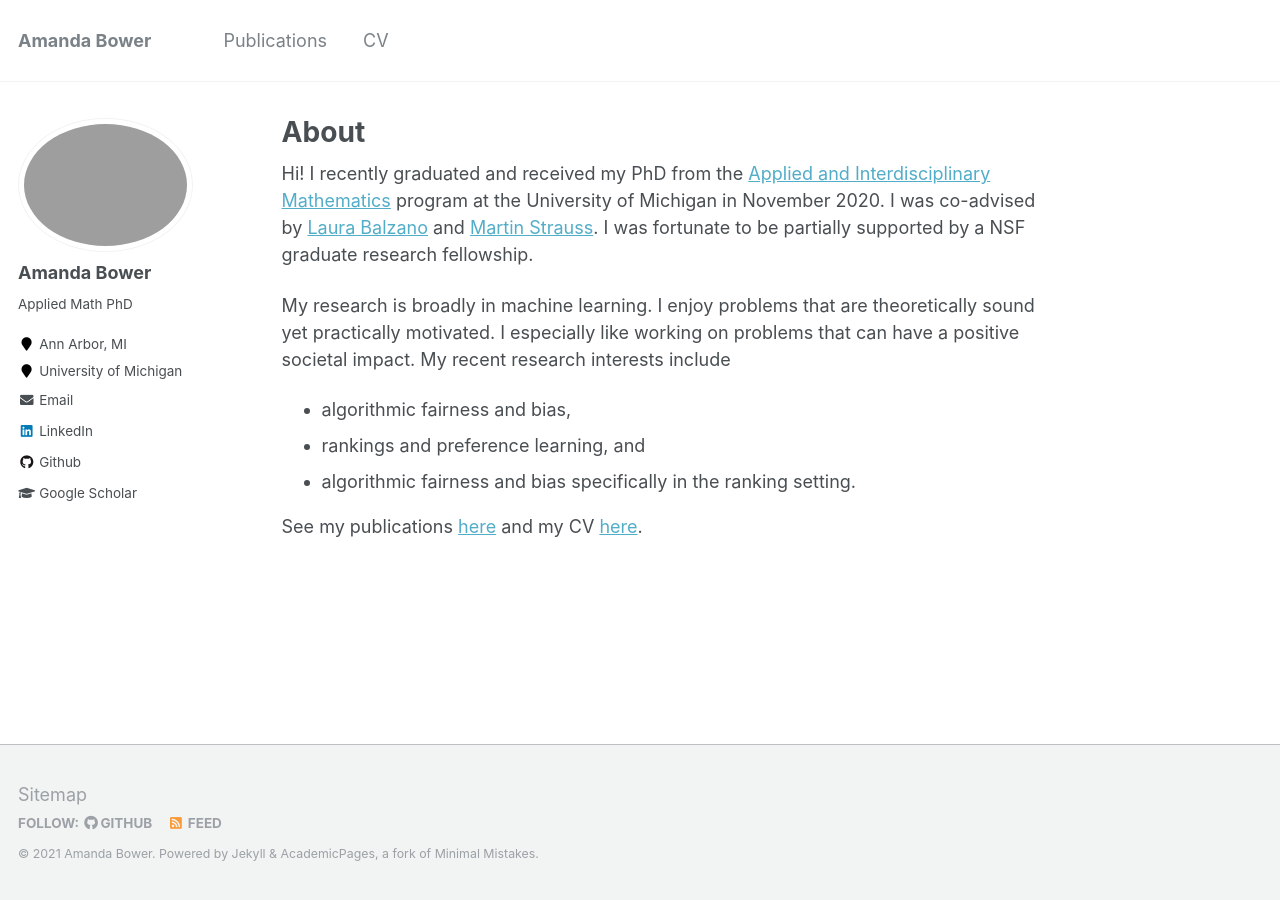
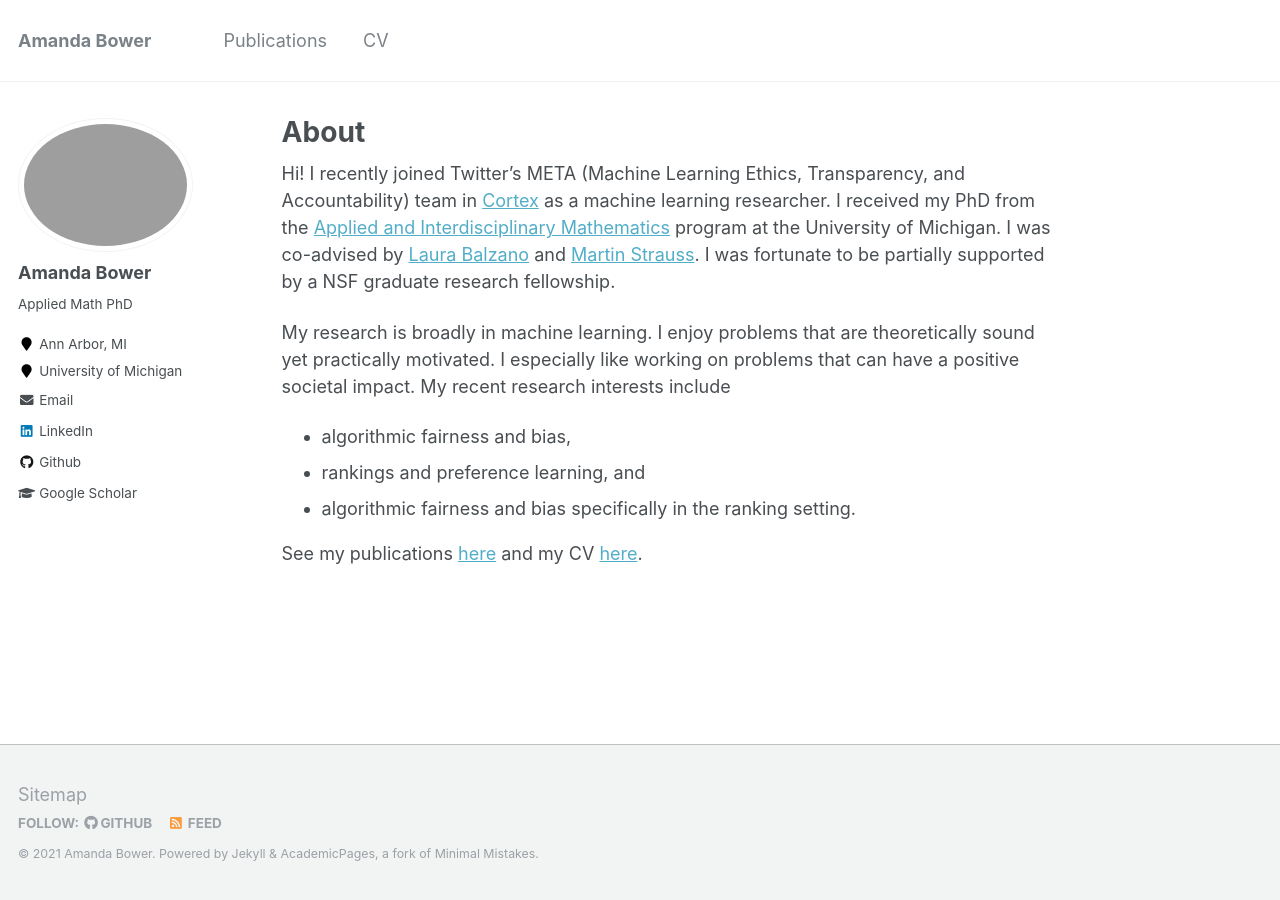
Before and after one commit to Amandarg/amandarg.github.io, a Jekyll site: the page built from _pages/about.md, in a window 1280 px wide. Built offline with Jekyll 4.4.1, drawn with Linux system fonts in a browser that asks for light colours.

Commit message:
Update about.md

```diff
--- a/_pages/about.md
+++ b/_pages/about.md
@@ -8,7 +8,7 @@ redirect_from:
   - /about.html
 ---
 
-Hi! I recently graduated and received my PhD from the [Applied and Interdisciplinary Mathematics](https://lsa.umich.edu/math/graduates/ph-d-programs/applied-and-interdisciplinary-mathematics--aim-.html) program at the University of Michigan in November 2020. I was co-advised by [Laura Balzano](http://web.eecs.umich.edu/~girasole/) and [Martin Strauss](http://web.eecs.umich.edu/~martinjs/). I was fortunate to be partially supported by a NSF graduate research fellowship.
+Hi! I recently joined Twitter's META (Machine Learning Ethics, Transparency, and Accountability) team in [Cortex](https://cortex.twitter.com) as a machine learning researcher. I received my PhD from the [Applied and Interdisciplinary Mathematics](https://lsa.umich.edu/math/graduates/ph-d-programs/applied-and-interdisciplinary-mathematics--aim-.html) program at the University of Michigan. I was co-advised by [Laura Balzano](http://web.eecs.umich.edu/~girasole/) and [Martin Strauss](http://web.eecs.umich.edu/~martinjs/). I was fortunate to be partially supported by a NSF graduate research fellowship.
 
 My research is broadly in machine learning. I enjoy problems that are theoretically sound yet practically motivated. I especially like working on problems that can have a positive societal impact. My recent research interests include
 
```
